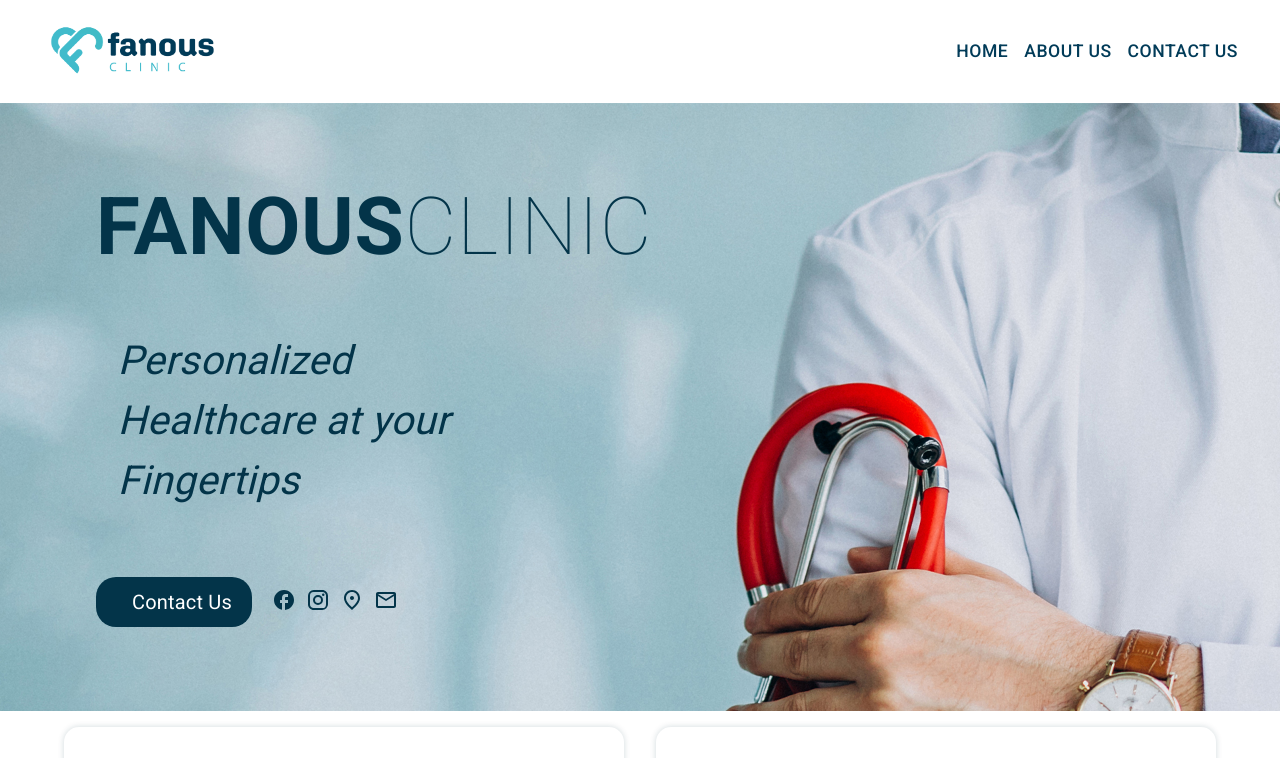
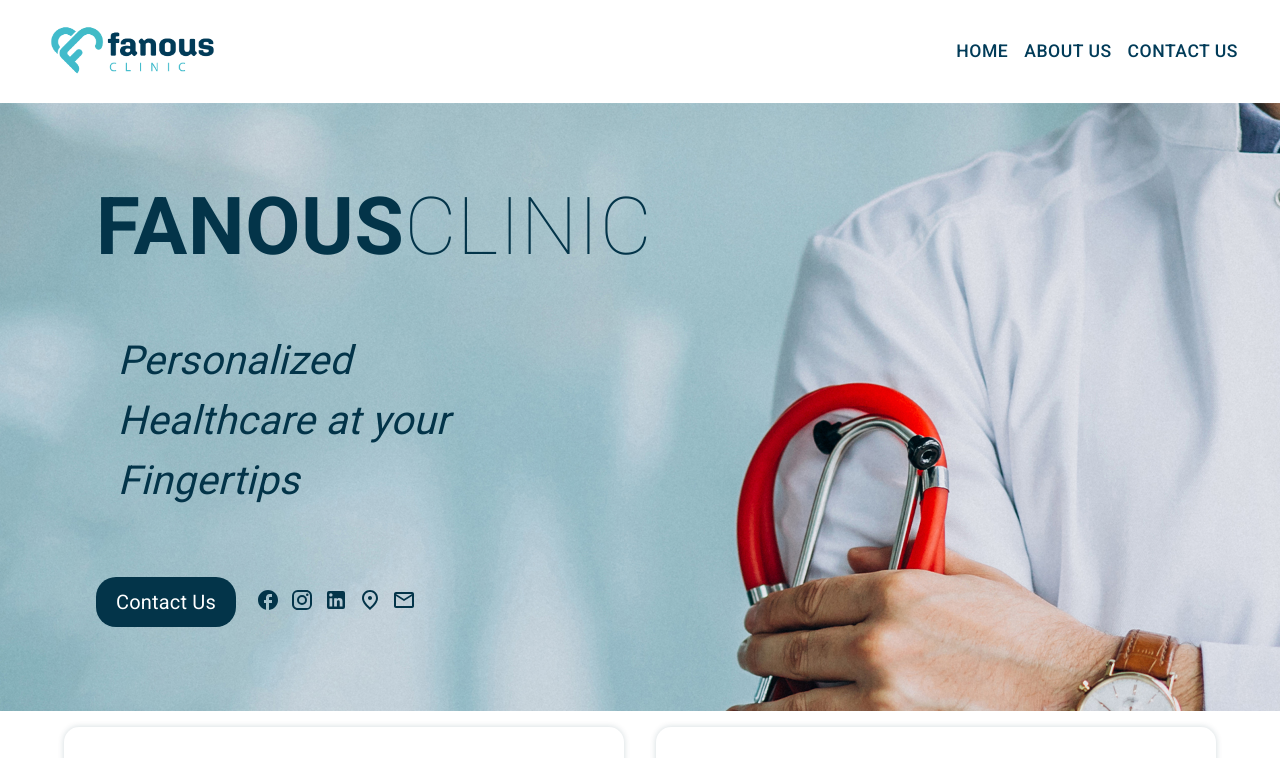
Before and after one commit to engfadymohsen/fanousclinic, a React (Create React App) app: page / in a window 1280 px wide. Shown: the top 758 px of the page. Built offline with nearby package versions, Linux system fonts and the light colour scheme.

Commit message:
update welcome box

```diff
--- a/src/components/home/welcome/Welcome.tsx
+++ b/src/components/home/welcome/Welcome.tsx
@@ -8,6 +8,7 @@ import PlaceOutlinedIcon from "@mui/icons-material/PlaceOutlined";
 // import AppleIcon from "@mui/icons-material/Apple";
 import theme from "../../../theme/theme";
 import { Link } from "@mui/material";
+import LinkedInIcon from "@mui/icons-material/LinkedIn";
 
 const Welcome = () => {
   return (
@@ -82,6 +83,12 @@ const Welcome = () => {
             flexDirection: { lg: "row", md: "row", xs: "column", sm: "column" },
           }}
         >
+          <Link
+            href="/contactus"
+            target="_blank"
+            rel="noopener"
+            sx={{textDecoration:'none'}}
+          >
             <Box
               sx={{
                 backgroundColor: theme.primary_color,
@@ -94,10 +101,8 @@ const Welcome = () => {
                 display: "flex",
               }}
             >
-
-
               <Box sx={{ display: "flex", alignItems: "center" }}>
-              <Box
+                {/* <Box
                 id="sw-icons"
                 sx={{
                   display: "flex",
@@ -106,15 +111,15 @@ const Welcome = () => {
                   marginRight: "1rem",
                 }}
               >
-              {/*
-                // <AndroidIcon />
-                // <AppleIcon />
-              */}
-              </Box>
-              <Typography sx={{ fontSize: theme.body_font }}> Contact Us </Typography>
+                <AndroidIcon />
+                <AppleIcon />
+              </Box> */}
+                <Typography sx={{ fontSize: theme.body_font }}>
+                  Contact Us
+                </Typography>
               </Box>
             </Box>
-
+          </Link>
 
           <Box sx={{ display: "flex" }}>
             <Link
@@ -132,6 +137,15 @@ const Welcome = () => {
               rel="noopener"
             >
               <InstagramIcon
+                sx={{ marginRight: "10px", color: theme.primary_color }}
+              />
+            </Link>
+            <Link
+              href="http://www.linkedin.com/company/fanousclinic"
+              target="_blank"
+              rel="noopener"
+            >
+              <LinkedInIcon
                 sx={{ marginRight: "10px", color: theme.primary_color }}
               />
             </Link>
```
Lines whose indentation alone changed are shown as unchanged.
